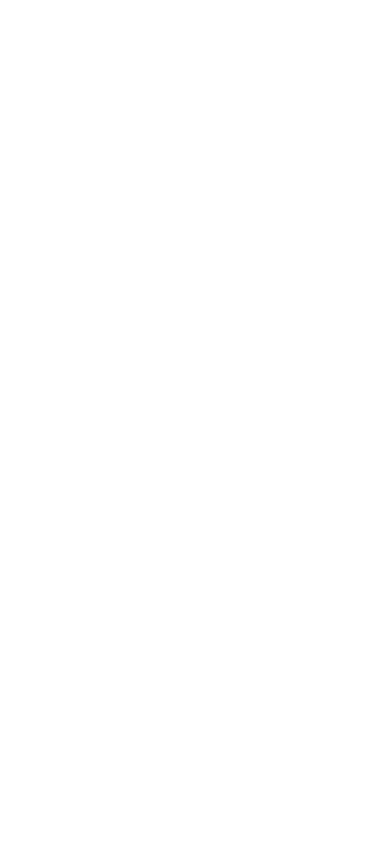
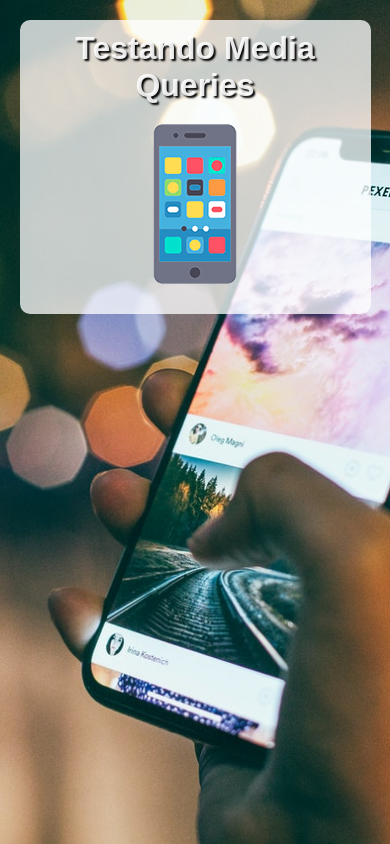
Before and after one commit to RicharddePauloAraujo/html-css, a plain HTML site: page exercicios/ex026/mq004/imagens/index.html in a window 390 px wide. Drawn offline with Linux system fonts and the light colour scheme.

Commit message:
Exercicio media query 004

```diff
--- /dev/null
+++ b/exercicios/ex026/mq004/imagens/estilos/media-query.css
@@ -0,0 +1 @@
+@charset "UTF-8";
--- /dev/null
+++ b/exercicios/ex026/mq004/imagens/estilos/style.css
@@ -0,0 +1,47 @@
+@charset "UTF-8";
+
+
+* {
+    font-family: Arial, Helvetica, sans-serif;
+    font-size: 1em;
+    margin: 0px;
+    padding: 0px;
+    box-sizing: border-box;
+}
+
+html {
+    height: 100vh;
+}
+
+body {
+    background: black url(../back-phone.jpg) no-repeat;
+    background-size: cover;
+    background-position: center center;
+}
+
+
+main {
+    background-color: rgba(255, 255, 255, 0.753);
+    width: 90vw;
+    margin: auto;
+    margin-top: 20px;
+    border-radius: 10px;
+    padding: 10px;
+}
+h1 {
+    text-align: center;
+    color: rgba(255, 255, 255, 0.897);
+    font-size: 2em;
+    text-shadow: 2px 2px 2px black;
+}
+
+img {
+    display: block;
+    margin: auto;
+}
+
+img#phone {display: block;}
+img#tablet {display: none;}
+img#print {display: none;}
+img#pc {display: none;}
+img#tv {display: none;}
--- a/exercicios/ex026/mq004/imagens/index.html
+++ b/exercicios/ex026/mq004/imagens/index.html
@@ -4,8 +4,17 @@
     <meta charset="UTF-8">
     <meta name="viewport" content="width=device-width, initial-scale=1.0">
     <title>Media Query</title>
+    <link rel="stylesheet" href="estilos/style.css" media="all">
+    <link rel="stylesheet" href="estilos/media-query.css">
 </head>
 <body>
-
+    <main>
+        <h1>Testando Media Queries</h1>
+        <img  id="phone"src="icon-phone.png" alt="Acessando via smartphone">
+        <img  id="tablet"src="icon-tablet.png" alt="Acessando via tablet">
+        <img id="print" src="icon-print.png" alt="Versão para impressão">
+        <img id="pc" src="icon-pc.png" alt="Versão para desktop">
+        <img  id="tv" src="icon-tv.png" alt="Versão para TV">
+    </main>
 </body>
 </html>
```
